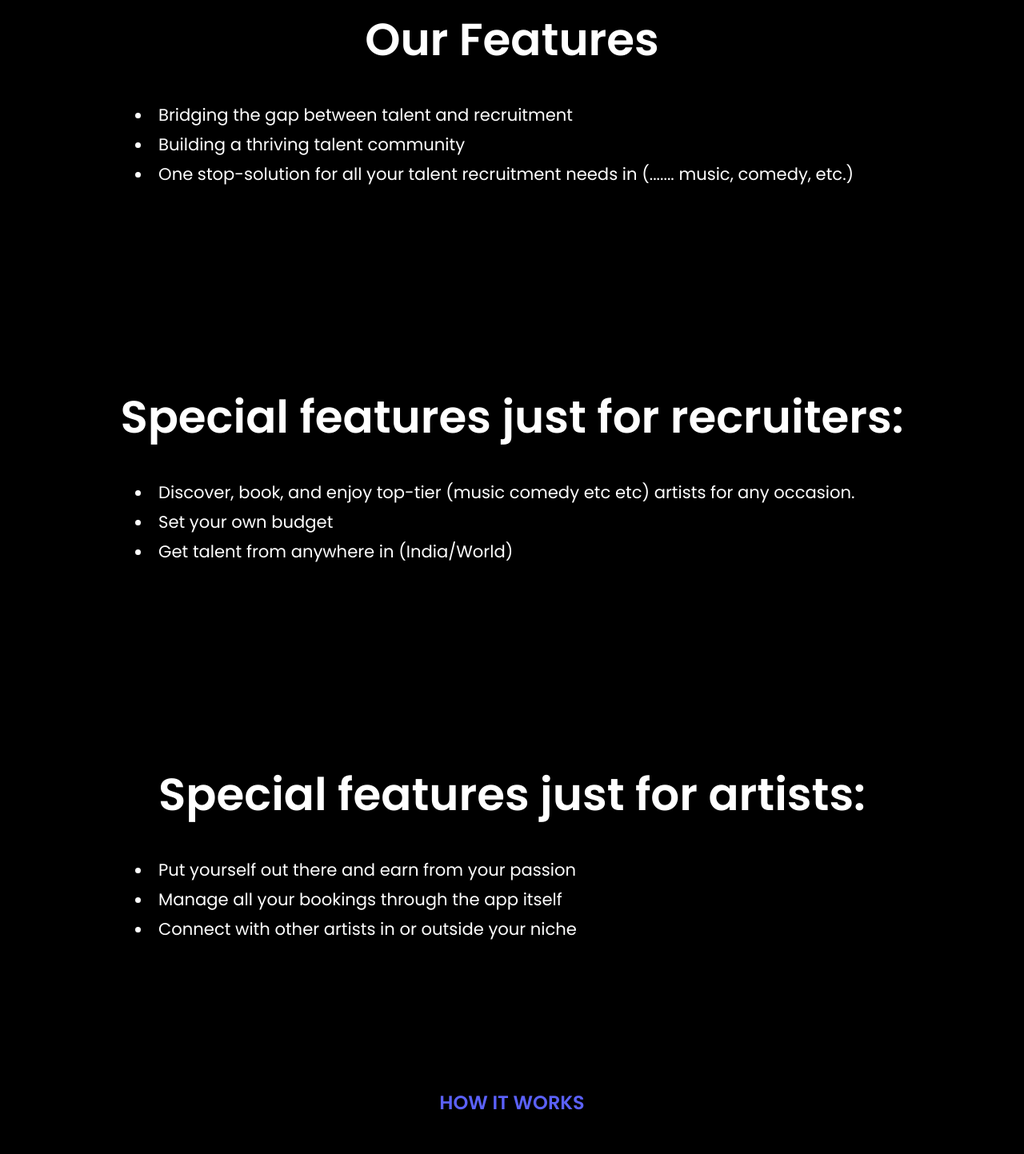
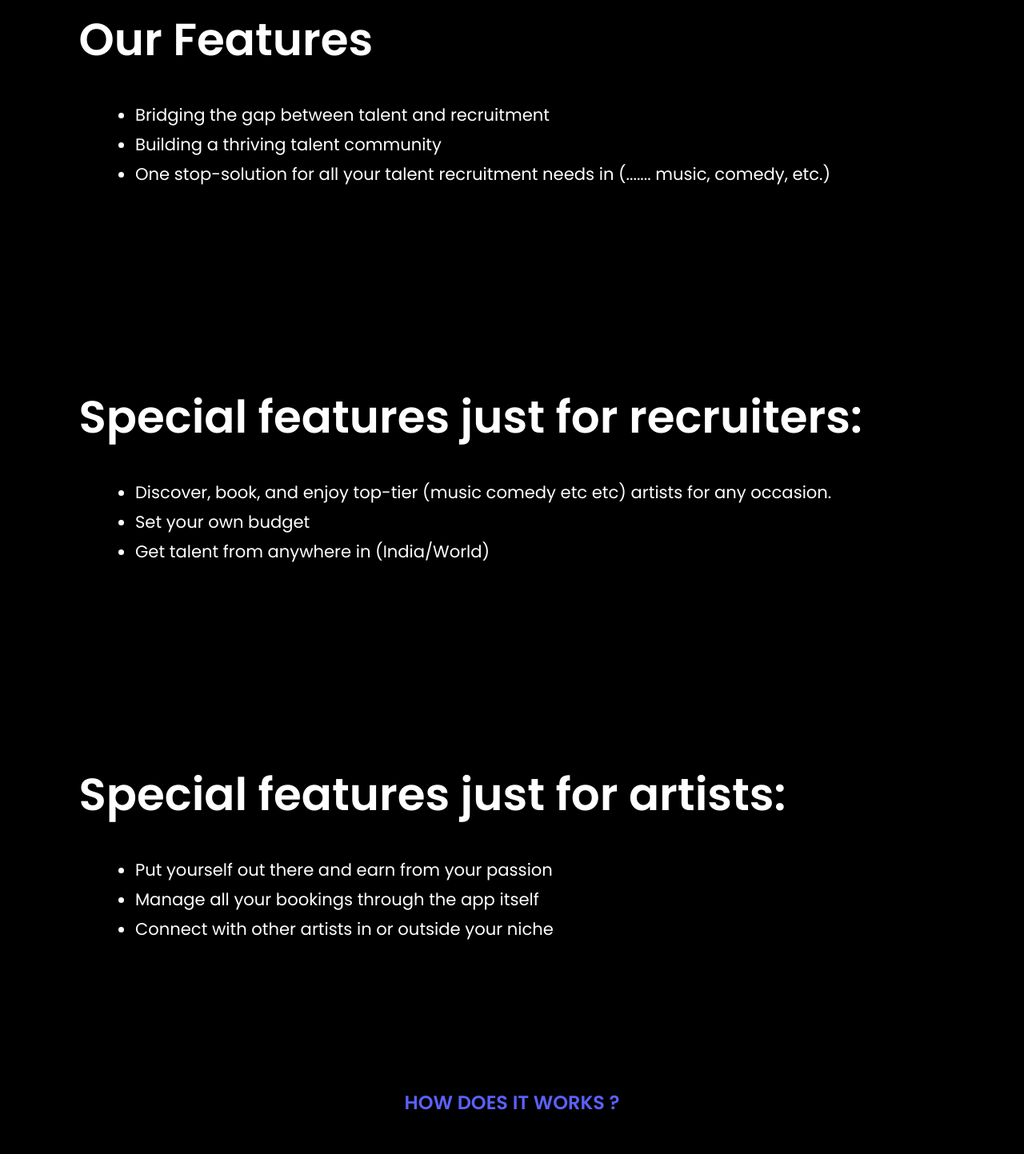
Before and after one commit to namankoolwal/TalentBuzz, a React (Vite) app: page /features in a window 1280 px wide. Shown: the part 2380-3823 px from the top of the page at 80% size. Built offline with nearby package versions, Linux system fonts and the light colour scheme.

Commit message:
Refactor text and formatting in feature components

```diff
--- a/src/components/Features/HowItWork.jsx
+++ b/src/components/Features/HowItWork.jsx
@@ -15,8 +15,8 @@ const HowItWork = () => {
         className='h-full w-full bg-contain bg-center bg-no-repeat '
       >
         <div className='flex flex-col items-center justify-center gap-10 '>
-          <div className='text-[#5B61FA] text-[2rem] md:text-[1.7rem] font-semibold'>HOW IT WORKS</div>
-          <div className='text-[2.4rem] md:text-[3.2rem] font-semibold text-center'> How It Works for Artists </div>
+          <div className='text-[#5B61FA] text-[2rem] md:text-[1.7rem]  font-semibold'>HOW DOES IT WORKS ?</div>
+          <div className='text-[2.4rem] md:text-[3.2rem] font-semibold  text-center w-full'> How It Works for Artists </div>
           <div className='text-[1rem] w-full h-full rounded-xl overflow-y-hidden py-20 md:py-0 bg-[#191A1F]'>
             {/* <img loading='lazy' src={HowItWorkImg} alt="" /> */}
             <div className='hidden  md:flex relative flex-col gap-24 md:gap-14 w-full h-full py-32'>
--- a/src/components/Features/JustForArtist.jsx
+++ b/src/components/Features/JustForArtist.jsx
@@ -6,11 +6,14 @@ const JustForArtist = () => {
                 className='h-full w-full py-10 bg-contain bg-center bg-no-repeat '
             >
                 <div className='flex flex-col items-center justify-center gap-10 md:p-8'>
-                    <div className='text-[2.8rem] md:text-[4rem] font-semibold'>Special features just for artists:</div>
-                    <div className='text-[1.5rem] w-[100%] text-left pl-5 space-y-1.5 md:pl-20 text-pretty'>
+                    <div className='text-[2.8rem] md:text-[4rem] text-left w-full font-semibold'>Special features just for artists:</div>
+                    <div className='text-[1.5rem] w-[100%] text-left pl-10 space-y-1.5 md:pl-20 text-pretty'>
+                    <ul className="list-disc space-y-1.5">
+
                         <li>Put yourself out there and earn from your passion</li>
                         <li>Manage all your bookings through the app itself</li>
                         <li>Connect with other artists in or outside your niche</li>
+                    </ul>
 
 
                     </div>
--- a/src/components/Features/JustForRecruters.jsx
+++ b/src/components/Features/JustForRecruters.jsx
@@ -6,11 +6,14 @@ const JustForRecruters = () => {
                 className='h-full w-full py-10 bg-contain bg-center bg-no-repeat '
             >
                 <div className='flex flex-col items-center justify-center gap-10 md:p-8'>
-                    <div className='text-[2.8rem] md:text-[4rem] font-semibold'>Special features just for recruiters:</div>
-                    <div className='text-[1.5rem] w-[100%] text-left pl-5 space-y-1.5 md:pl-20 text-pretty'>
+                    <div className='text-[2.8rem] md:text-[4rem] text-left w-full font-semibold'>Special features just for recruiters:</div>
+                    <div className='text-[1.5rem] w-[100%] text-left pl-10 md:pl-20 text-pretty'>
+                    <ul className="list-disc space-y-1.5">
+
                         <li>Discover, book, and enjoy top-tier (music comedy etc etc) artists for any occasion.</li>
                         <li>Set your own budget</li>
                         <li>Get talent from anywhere in (India/World)</li>
+                    </ul>
 
                     </div>
 
--- a/src/components/Features/OurFeatures.jsx
+++ b/src/components/Features/OurFeatures.jsx
@@ -6,11 +6,14 @@ const OurFeatures = () => {
                 className='h-full w-full py-10 bg-contain bg-center bg-no-repeat '
             >
                 <div className='flex flex-col items-center justify-center gap-10 md:p-8'>
-                    <div className='text-[2.8rem] md:text-[4rem] font-semibold'>Our Features</div>
-                    <div className='text-[1.5rem] w-[100%] text-left pl-5 space-y-1.5 md:pl-20 text-pretty'>
+                    <div className='text-[2.8rem] md:text-[4rem] text-left w-full  font-semibold'>Our Features</div>
+                    <div className='text-[1.5rem] w-[100%] text-left pl-10 md:pl-20 text-pretty'>
+                    <ul className="list-disc space-y-1.5">
+
                         <li>Bridging the gap between talent and recruitment</li>
                         <li>Building a thriving talent community</li>
                         <li>One stop-solution for all your talent recruitment needs in (....... music, comedy, etc.)</li>
+                    </ul>
 
 
                     </div>
--- a/src/components/LandingPage/HelpArtists.jsx
+++ b/src/components/LandingPage/HelpArtists.jsx
@@ -9,12 +9,15 @@ const HelpArtists = () => {
       >
         <div className='flex flex-col items-center justify-center gap-10 md:p-8'>
           <div className='text-[2.8rem] md:text-[4rem]'>How <span className='text-transparent bg-clip-text bg-gradient-to-r from-[#A3219C] from-[0%] via-[#2B3DE1] via-[81%] to-[#F6577E]/50 to-[98%]'>Talentbuzzz</span> help Artists </div>
-          <div className='text-[1.5rem] w-[100%] text-left pl-5 space-y-1.5 md:pl-52 text-pretty'>
+          <div className='text-[1.5rem] w-[100%] text-left pl-10 space-y-1.5 md:pl-52 text-pretty'>
+          <ul className="list-disc space-y-1.5">
+
               <li>Get Noticed</li>
               <li>Find Opportunities</li>
               <li>Build Your Portfolio</li>
               <li>Gain Visibility</li>
               <li>Support & Community</li>
+          </ul>
 
           </div>
           <div className='text-[1.5rem] w-[100%] text-center text-pretty'>Let Talentbuzzz be your platform to grow, connect, and let your talent shine!</div>
--- a/src/components/LandingPage/HelpRecruters.jsx
+++ b/src/components/LandingPage/HelpRecruters.jsx
@@ -9,12 +9,15 @@ const HelpRecruters = () => {
             >
                 <div className='flex flex-col items-center justify-center gap-10 md:p-8'>
                     <div className='text-[2.8rem] md:text-[4rem]'>How <span className='text-transparent bg-clip-text bg-gradient-to-r from-[#A3219C] from-[0%] via-[#2B3DE1] via-[81%] to-[#F6577E]/50 to-[98%]'>Talentbuzzz</span> help recruiters </div>
-                    <div className='text-[1.5rem] w-[100%] text-left pl-5 space-y-1.5 md:pl-52 text-pretty'>
+                    <div className='text-[1.5rem] w-[100%] text-left pl-10 space-y-1.5 md:pl-52 text-pretty'>
+                    <ul className="list-disc space-y-1.5">
+
                             <li>Discover Top Talent</li>
                             <li>Streamline Recruitment</li>
                             <li>Customised Search</li>
                             <li>Choose Your Budget</li>
                             <li>Efficient Hiring</li>
+                    </ul>
 
 
                     </div>
--- a/src/components/LandingPage/Hero.jsx
+++ b/src/components/LandingPage/Hero.jsx
@@ -48,7 +48,7 @@ const Hero = () => {
       <div className="hero  flex flex-col-reverse md:flex-row py-5 items-start gap-20 md:gap-3 justify-between relative z-[10] ">
         <div className='left md:w-[50%] flex flex-col md:gap-[24px] '>
 
-          <h1 className='font-extrabold mb-5 md:mb-0 text-[3rem] md:text-[3.5rem] md:w-[95%] leading-tight text-transparent bg-clip-text bg-gradient-to-r from-[#d3364f]  via-[#0822b4] to-[#2445b3]'>
+          <h1 className='font-extrabold mb-5 md:mb-0 text-[3rem] md:text-[3.5rem] md:w-[95%] leading-tight text-white/95'>
             <div className='block'>Where Passion Becomes Profession
             </div>
             {/* <div ref={el} className='h-[4.5rem] md:h-[4.938rem] text-transparent bg-clip-text bg-gradient-to-r from-[#d3364f]  via-[#0228ff] to-[#02175a]'></div> */}
```
